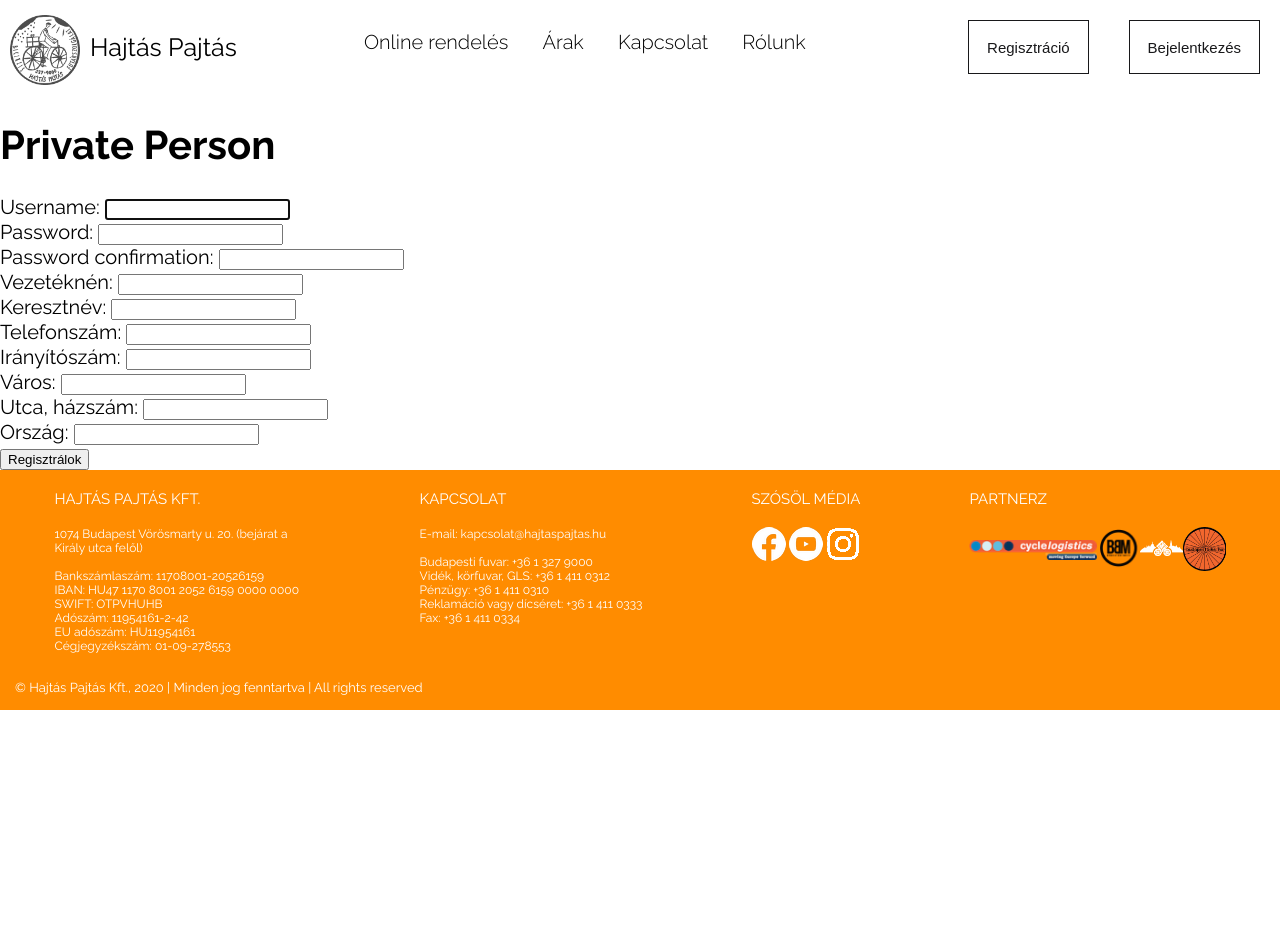
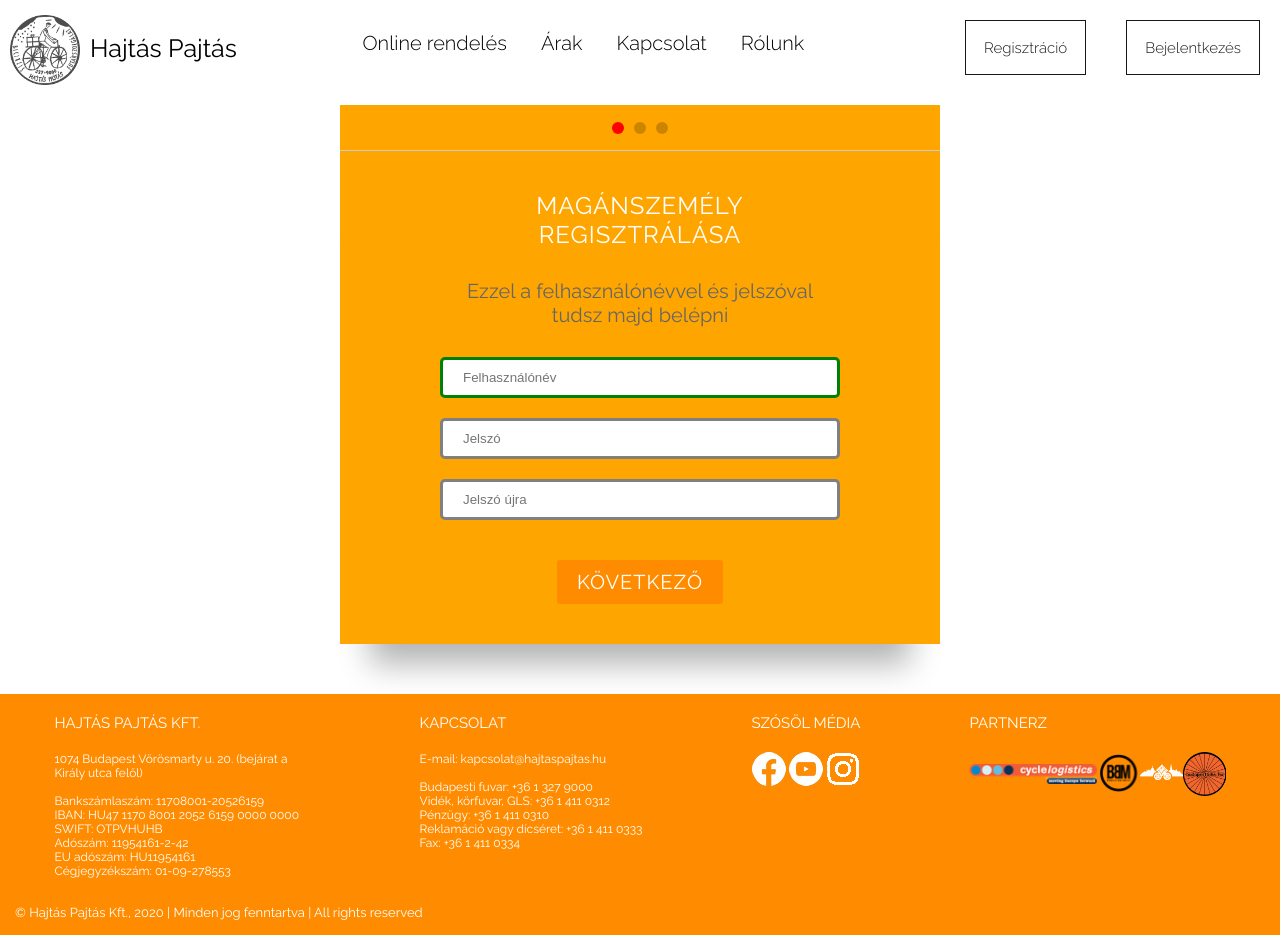
Before and after one commit to farad213/hajtaspajtas_django_project, a Django app: page /register_private_person/ in a window 1280 px wide. Before the commit the page ends 710 px from the top, so only its background shows below. Run offline with Django 4.2, Linux system fonts and the light colour scheme; some libraries are stand-ins or nearby versions.

Commit message:
styled register_company and register_private_person pages

```diff
--- a/accounts/forms.py
+++ b/accounts/forms.py
@@ -4,12 +4,53 @@ from django import forms
 
 
 class CustomUserForm(UserCreationForm):
+    password1 = forms.CharField(
+        widget=forms.PasswordInput(attrs={'placeholder': 'Jelszó'}),
+        error_messages={'required': 'Hiányzó "Jelszó" mező', 'password_mismatch': "A kettő jelszó nem egyezik meg"})
+
+    password2 = forms.CharField(
+        widget=forms.PasswordInput(attrs={'placeholder': 'Jelszó újra'}),
+        error_messages={'required': 'Hiányzó "Jelszó újra" mező',
+                        'password_mismatch': "A kettő jelszó nem egyezik meg"})
+
+    username = forms.CharField(
+        widget=forms.TextInput(attrs={"placeholder": "Felhasználónév"}),
+        error_messages={'required': 'Hiányzó "Felhasználónév" mező'})
+
     class Meta:
         model = CustomUser
         fields = ["username", "password1", "password2"]
 
 
 class PrivatePersonForm(forms.ModelForm):
+    last_name = forms.CharField(
+        widget=forms.TextInput(attrs={"placeholder": "Keresztnév"}),
+        error_messages={'required': 'Hiányzó "Keresztnév" mező'})
+
+    first_name = forms.CharField(
+        widget=forms.TextInput(attrs={"placeholder": "Vezetéknév"}),
+        error_messages={'required': 'Hiányzó "Vezetéknév" mező'})
+
+    phone_number = forms.CharField(
+        widget=forms.TextInput(attrs={"placeholder": "Telefonszám"}),
+        error_messages={'required': 'Hiányzó "Telefonszám" mező'})
+
+    invoice_postal_code = forms.CharField(
+        widget=forms.TextInput(attrs={"placeholder": "Irányítószám"}),
+        error_messages={'required': 'Hiányzó "Irányítószám" mező'})
+
+    invoice_town = forms.CharField(
+        widget=forms.TextInput(attrs={"placeholder": "Város"}),
+        error_messages={'required': 'Hiányzó "Város" mező'})
+
+    invoice_address = forms.CharField(
+        widget=forms.TextInput(attrs={"placeholder": "Utca, házszám, emelet..."}),
+        error_messages={'required': 'Hiányzó "Utca, házszám, emelet..." mező'})
+
+    invoice_country = forms.CharField(
+        widget=forms.TextInput(attrs={"placeholder": "Ország"}),
+        error_messages={'required': 'Hiányzó "Ország" mező'})
+
     class Meta:
         model = PrivatePerson
         fields = ["last_name", "first_name", "phone_number", "invoice_postal_code", "invoice_town", "invoice_address",
@@ -17,6 +58,34 @@ class PrivatePersonForm(forms.ModelForm):
 
 
 class CompanyForm(forms.ModelForm):
+    company_name = forms.CharField(
+        widget=forms.TextInput(attrs={"placeholder": "Cég neve"}),
+        error_messages={'required': 'Hiányzó "Cég neve" mező'})
+
+    company_phone_number = forms.CharField(
+        widget=forms.TextInput(attrs={"placeholder": "Központi telefonszám"}),
+        error_messages={'required': 'Hiányzó "Központi telefonszám" mező'})
+
+    tax_number = forms.CharField(
+        widget=forms.TextInput(attrs={"placeholder": "Adószám"}),
+        error_messages={'required': 'Hiányzó "Adószám" mező'})
+
+    invoice_postal_code = forms.CharField(
+        widget=forms.TextInput(attrs={"placeholder": "Irányítószám"}),
+        error_messages={'required': 'Hiányzó "Irányítószám" mező'})
+
+    invoice_town = forms.CharField(
+        widget=forms.TextInput(attrs={"placeholder": "Város"}),
+        error_messages={'required': 'Hiányzó "Város" mező'})
+
+    invoice_address = forms.CharField(
+        widget=forms.TextInput(attrs={"placeholder": "Utca, házszám, emelet..."}),
+        error_messages={'required': 'Hiányzó "Utca, házszám, emelet..." mező'})
+
+    invoice_country = forms.CharField(
+        widget=forms.TextInput(attrs={"placeholder": "Ország"}),
+        error_messages={'required': 'Hiányzó "Ország" mező'})
+
     class Meta:
         model = Company
         fields = ["company_name", "company_phone_number", "tax_number", "invoice_postal_code",
--- a/accounts/models.py
+++ b/accounts/models.py
@@ -15,7 +15,7 @@ class PrivatePerson(models.Model):
     first_name = models.CharField(max_length=50, verbose_name="Keresztnév")
 
     def __str__(self):
-        return f"{self.last_name} {self.first_name}"
+        return f"{self.first_name} {self.last_name}"
 
 class Company(models.Model):
     is_company = models.ForeignKey(CustomUser, on_delete=models.CASCADE)
--- a/accounts/static/accounts/css/register_private_person_style.css
+++ b/accounts/static/accounts/css/register_private_person_style.css
@@ -0,0 +1,151 @@
+.error_msg{
+    background-color: rgba(255, 0, 0, 0.6);
+    padding: 3px;
+    margin: 5px;
+}
+
+.title {
+  text-transform: uppercase;
+  text-align: center;
+  margin-bottom: 30px;
+  color: white;
+  font-size: 24px;
+  letter-spacing: 1px; }
+
+.description {
+  text-align: center;
+  color: #666;
+  margin-bottom: 30px; }
+
+input[type="text"],
+input[type="email"],
+input[type="password"]{
+  padding: 10px 20px;
+  border: 3px solid grey;
+  border-radius: 5px;
+  display: block;
+  width: 100%;
+  margin-bottom: 20px;
+  box-sizing: border-box;
+  outline: none;
+}
+
+input[type="text"]:focus,
+input[type="email"]:focus,
+input[type="password"]:focus{
+border-color: green;
+}
+
+
+label {
+  margin-bottom: 20px;
+  display: block;
+  font-size: 18px;
+  color: #666;
+  border-top: 1px solid #ddd;
+  border-bottom: 1px solid #ddd;
+  padding: 20px 0;
+  cursor: pointer; }
+  label:first-child {
+    margin-bottom: 0;
+    border-bottom: none; }
+
+button, input[type="submit"]{
+	background: none;
+	color: inherit;
+	border: none;
+	padding: 0;
+	font: inherit;
+	cursor: pointer;
+	outline: inherit;
+}
+
+.button{
+    margin-top: 20px;
+    padding: 10px 20px;
+    border-radius: 3px;
+    background: darkorange;
+    color: white;
+    text-transform: uppercase;
+    letter-spacing: 1px;
+    display: inline-block;
+    cursor: pointer;
+     }
+.button:hover,
+{
+    background: red;
+}
+
+
+
+.text-center {
+  text-align: center; }
+
+.modal-wrap {
+  max-width: 600px;
+  margin: 10px auto;
+  transition: transform 300ms ease-in-out; }
+
+.modal-header {
+  height: 45px;
+  background: orange;
+  border-bottom: 1px solid #ccc;
+  display: flex;
+  justify-content: center;
+  align-items: center;
+}
+.modal-header span {
+    display: block;
+    height: 12px;
+    width: 12px;
+    margin: 5px;
+    border-radius: 50%;
+    background: rgba(0, 0, 0, 0.2);
+}
+.modal-header span.is-active {
+      background: rgba(0, 0, 0, 0.4);
+      background: red;
+}
+
+.modal-bodies {
+  perspective: 1000px; }
+
+.modal-body {
+  background: orange;
+  padding: 40px 100px;
+  box-shadow: 0px 50px 30px -30px rgba(0, 0, 0, 0.3);
+  margin-bottom: 50px;
+  top: 0;
+  display: none;
+  box-sizing: border-box;
+  width: 100%;
+  transform-origin: top left; }
+  .modal-body.is-showing {
+    display: block; }
+
+.animate-out {
+  animation: out 600ms ease-in-out forwards; }
+
+.animate-in {
+  animation: in 500ms ease-in-out forwards;
+  display: block; }
+
+.animate-up{
+  transform: translateY(-1000px) rotate(30deg)
+}
+
+@keyframes out {
+  0% {
+    transform: translateY(0px) rotate(0deg); }
+  60% {
+    transform: rotate(60deg); }
+  100% {
+    transform: translateY(800px) rotate(10deg); } }
+
+@keyframes in {
+  0% {
+    opacity: 0;
+    transform: rotateX(-90deg); }
+  100% {
+    opacity: 1;
+    transform: rotateX(0deg); } }
--- a/accounts/templates/accounts/register_private_person.html
+++ b/accounts/templates/accounts/register_private_person.html
@@ -1,33 +1,71 @@
 <!DOCTYPE html>
 {% extends "main/base.html" %}
 {% load static %}
+{% load widget_tweaks %}
 
 {% block title %}
 Hajtás Pajtás - Regisztráció - Magánszemély
 {% endblock %}
 
 {% block content %}
-<link rel="stylesheet" href="{% static 'main/css/register_private_person_style.css' %}">
+<link rel="stylesheet" href="{% static 'accounts/css/register_private_person_style.css' %}">
 
-<h1>Private Person</h1>
+<div class="modal-wrap">
+     <form method="POST" novalidate>
+         {% csrf_token %}
 
-<form action="" method="POST">
+        <div class="modal-header"><span class="is-active"></span><span></span><span></span></div>
+        <div class="modal-bodies">
 
-    {% csrf_token %}
+            <div class="modal-body modal-body-step-1 is-showing">
+                <div class="title">Magánszemély regisztrálása</div>
+                <div class="description">Ezzel a felhasználónévvel és jelszóval tudsz majd belépni</div>
 
-    {% for field in user_creation_form %}
-        {{ field.label_tag }}
-        {{ field }}
-        <br>
-    {% endfor %}
 
-    {% for field in private_person_form %}
-        {{ field.label_tag }}
-        {{ field }}
-        <br>
-    {% endfor %}
+                    {% for field in user_creation_form %}
+                    {{ field }}
+                    {% endfor %}
 
-    <button type="submit">Regisztrálok</button>
-</form>
+                    {% if messages %}
+                        {% for message in messages %}
+                            <div class="error_msg">{{ message }}</div>
+                        {% endfor %}
+                    {% endif %}
+                    <div class="text-center">
+                        <div class="button">Következő</div>
+                    </div>
+            </div>
 
+            <div class="modal-body modal-body-step-2">
+                <div class="title">Adataid</div>
+                <div class="description">Kiegészítő szöveg</div>
+
+                    {{ private_person_form.first_name|attr:"autofocus" }}
+                    {{ private_person_form.last_name }}
+                    {{ private_person_form.phone_number }}
+                    <div class="text-center fade-in">
+                        <div class="button">Következő</div>
+                    </div>
+
+            </div>
+
+            <div class="modal-body modal-body-step-3">
+                <div class="title">Számlázási adatok</div>
+                <div class="description">Kiegészítő szöveg</div>
+                    {{ private_person_form.invoice_postal_code }}
+                    {{ private_person_form.invoice_town }}
+                    {{ private_person_form.invoice_address }}
+                    {{ private_person_form.invoice_country }}
+                    <div class="text-center fade-in">
+                        <button type="submit" class="button">Regisztrálok</button>
+                    </div>
+            </div>
+
+        </div>
+    </form>
+</div>
+
+
+<script src="https://code.jquery.com/jquery-2.2.4.min.js"></script>
+<script src="{% static 'accounts/js/register_company.js' %}"></script>
 {% endblock %}
--- a/accounts/views.py
+++ b/accounts/views.py
@@ -1,4 +1,5 @@
 from django.shortcuts import render, redirect
+from django.contrib import messages
 from .forms import CompanyForm, PrivatePersonForm, CustomUserForm
 from .models import CustomUser
 
@@ -11,10 +12,10 @@ def register(request):
 def register_company(request):
     user_creation_form = CustomUserForm(prefix="user_creation_form")
     company_form = CompanyForm(prefix="company_form")
-
     if request.method == "POST":
         user_creation_form = CustomUserForm(request.POST, prefix="user_creation_form")
         company_form = CompanyForm(request.POST, prefix="company_form")
+
         if user_creation_form.is_valid() and company_form.is_valid():
             user_creation_form.save()
             filled_company_form = company_form.save(commit=False)
@@ -23,6 +24,14 @@ def register_company(request):
             filled_company_form.save()
 
             return redirect("home")
+
+        else:
+            for message in user_creation_form.errors.values():
+                messages.error(request, message)
+            for message in company_form.errors.values():
+                messages.error(request, message)
+            context = {"user_creation_form": user_creation_form, "company_form": company_form}
+            return render(request, "accounts/register_company.html", context)
 
     context = {"user_creation_form": user_creation_form, "company_form": company_form}
     return render(request, "accounts/register_company.html", context)
@@ -34,7 +43,7 @@ def register_private_person(request):
 
     if request.method == "POST":
         user_creation_form = CustomUserForm(request.POST, prefix="user_creation_form")
-        private_person_form = PrivatePersonForm(request.POST, prefix="company_form")
+        private_person_form = PrivatePersonForm(request.POST, prefix="private_person_form")
         if user_creation_form.is_valid() and private_person_form.is_valid():
             user_creation_form.save()
             filled_private_person_form = private_person_form.save(commit=False)
@@ -44,5 +53,13 @@ def register_private_person(request):
 
             return redirect("home")
 
+        else:
+            for message in user_creation_form.errors.values():
+                messages.error(request, message)
+            for message in private_person_form.errors.values():
+                messages.error(request, message)
+            context = {"user_creation_form": user_creation_form, "private_person_form": private_person_form}
+            return render(request, "accounts/register_private_person.html", context)
+
     context = {"user_creation_form": user_creation_form, "private_person_form": private_person_form}
     return render(request, "accounts/register_private_person.html", context)
--- a/main/static/main/css/base_style.css
+++ b/main/static/main/css/base_style.css
@@ -70,7 +70,7 @@ ul li .submenu a {
   text-align: center;
 }
 ul li .submenu a:hover {
-  color: #fff;
+  color: red;
   text-decoration: none;
 }
 ul li a {
```
Also changed, not shown: accounts/static/accounts/css/register_company_style.css (+151 -0 lines), accounts/static/accounts/js/register_company.js (added, +55 -0 lines), accounts/static/accounts/js/register_private_person.js (added, +55 -0 lines), accounts/templates/accounts/register_company.html (+55 -18 lines), db.sqlite3.
